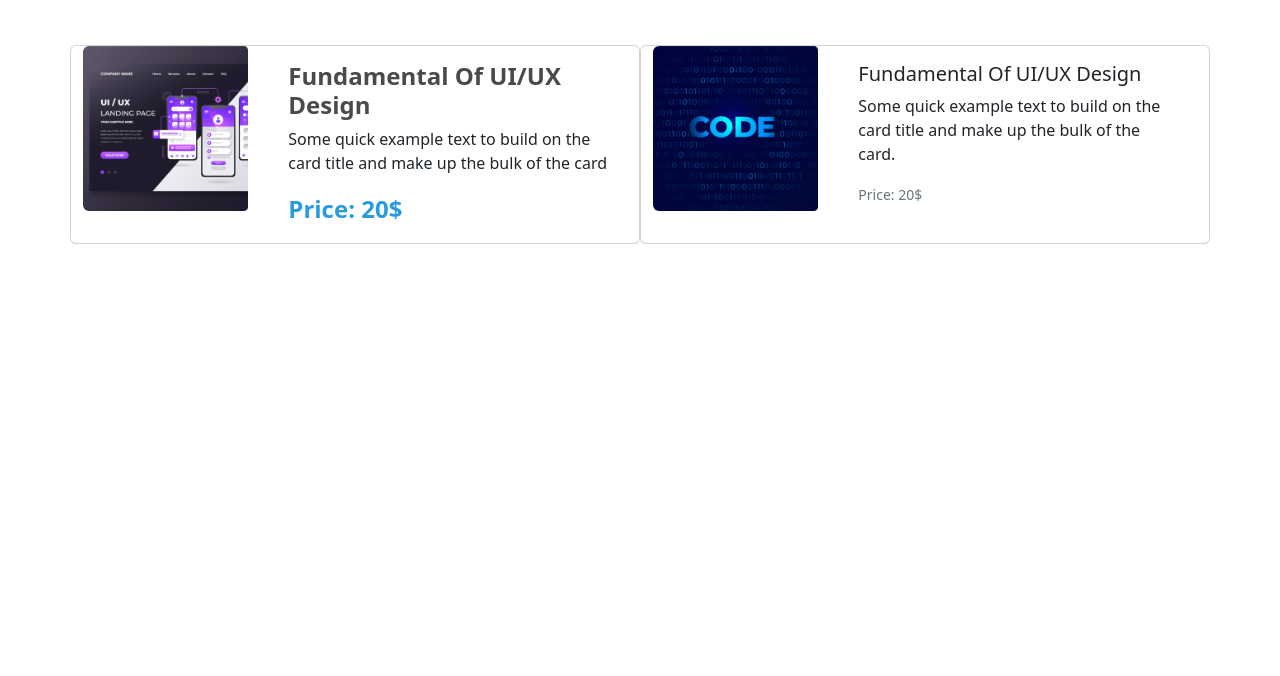
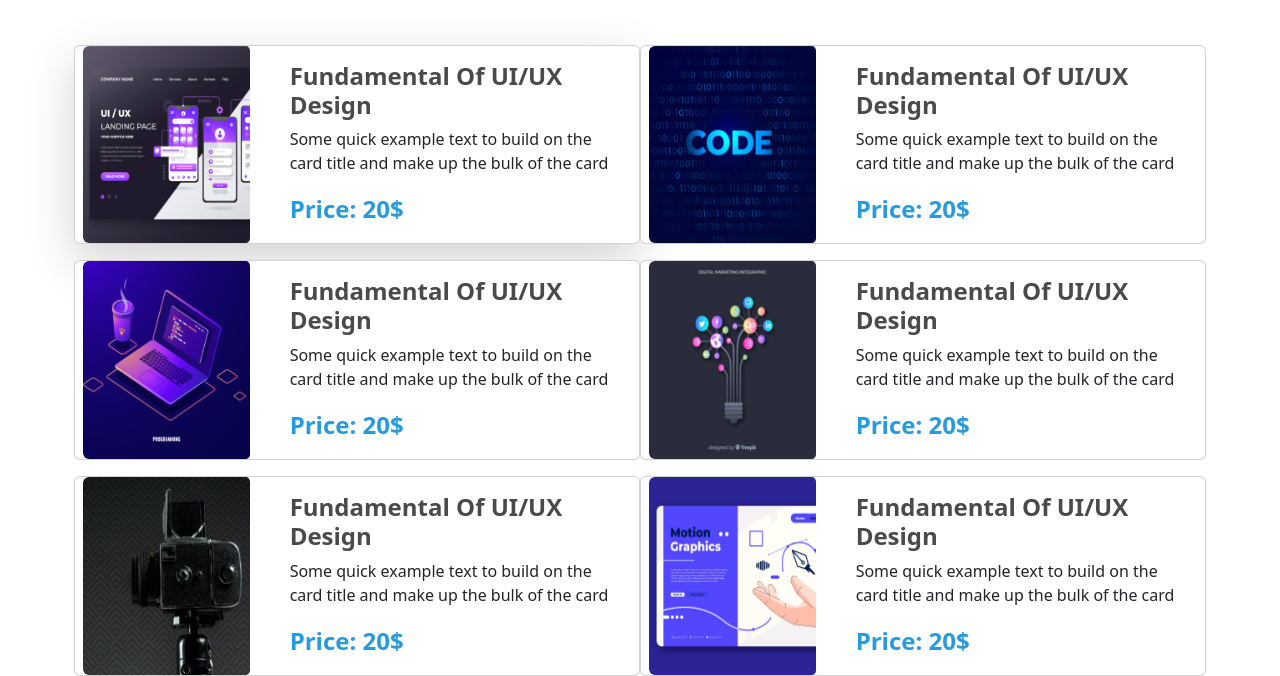
Before and after one commit to abuhanifornob/easy-learning-website-main, a plain HTML site: page index.html in a window 1280 px wide. Shown: the part 867-1543 px from the top of the page. Before the commit the page ends 1111 px from the top, so only its background shows below. Drawn offline with Linux system fonts and the light colour scheme.

Commit message:
Course Section Add

```diff
--- a/index.html
+++ b/index.html
@@ -106,18 +106,17 @@
         <section class="container">
             <div class="text-center my-5 d-flex justify-content-center">
                 <div class="w-50">
-                    <h1>Discover Our Popular Courses
+                    <h1 class="fw-bold">Discover Our Popular Courses
                     </h1>
                     <p>t is a long established fact that a reader will be distracted by the readable content of a page when looking at its layout.</p>
                 </div>
             </div>
             <div class="popular-cours">
-                <div>
-                    <div class="cards row">
-                        <div class="card col-lg-6 col-md-12">
+                <div class="cards row g-3 g-lg-3">
+                    <div class="card col-lg-6 col-md-12 shadow-lg">
                         <div class="row">
                             <div class="col-md-4 text-center">
-                                    <img src="images/course/course-1.png" class="img-fluid rounded-start w-100 " alt="...">
+                                <img src="images/course/course-1.png" class="img-fluid rounded-start h-100 w-100" alt="...">
                             </div>
                             <div class="col-md-8">
                                 <div class="card-body">
@@ -129,22 +128,76 @@
                         </div>
                     </div>
                     <div class="card col-lg-6 col-md-12">
-                            <div class="row ">
-                                <div class="col-md-4">
-                                    <img src="images/course/course-2.png" class="img-fluid rounded-start w-100" alt="...">
+                        <div class="row">
+                            <div class="col-md-4 text-center">
+                                <img src="images/course/course-2.png" class="img-fluid rounded-start h-100 w-100 " alt="...">
                             </div>
                             <div class="col-md-8">
                                 <div class="card-body">
-                                        <h5 class="card-title">Fundamental Of UI/UX Design</h5>
-                                        <p class="card-text">Some quick example text to build on the card title and make up the bulk of the card.</p>
-                                        <p class="card-text"><small class="text-muted">Price: 20$</small></p>
+                                    <h5 class="card-title title-color fw-bold fs-4 ">Fundamental Of UI/UX Design</h5>
+                                    <p class="card-text">Some quick example text to build on the card title and make up the bulk of the card</p>
+                                    <p class="card-text price-color fw-bold fs-4">Price: 20$</p>
+                                </div>
+                            </div>
+                        </div>
+                    </div>
+                    <div class="card col-lg-6 col-md-12">
+                        <div class="row">
+                            <div class="col-md-4 text-center">
+                                <img src="images/course/course-3.png" class="img-fluid rounded-start h-100 w-100 " alt="...">
+                            </div>
+                            <div class="col-md-8">
+                                <div class="card-body">
+                                    <h5 class="card-title title-color fw-bold fs-4 ">Fundamental Of UI/UX Design</h5>
+                                    <p class="card-text">Some quick example text to build on the card title and make up the bulk of the card</p>
+                                    <p class="card-text price-color fw-bold fs-4">Price: 20$</p>
+                                </div>
+                            </div>
+                        </div>
+                    </div>
+                    <div class="card col-lg-6 col-md-12">
+                        <div class="row">
+                            <div class="col-md-4 text-center">
+                                <img src="images/course/course-4.png" class="img-fluid rounded-start h-100 w-100 " alt="...">
+                            </div>
+                            <div class="col-md-8">
+                                <div class="card-body">
+                                    <h5 class="card-title title-color fw-bold fs-4 ">Fundamental Of UI/UX Design</h5>
+                                    <p class="card-text">Some quick example text to build on the card title and make up the bulk of the card</p>
+                                    <p class="card-text price-color fw-bold fs-4">Price: 20$</p>
+                                </div>
+                            </div>
+                        </div>
+                    </div>
+                    <div class="card col-lg-6 col-md-12">
+                        <div class="row">
+                            <div class="col-md-4 text-center">
+                                <img src="images/course/course-5.png" class="img-fluid rounded-start h-100 w-100 " alt="...">
+                            </div>
+                            <div class="col-md-8">
+                                <div class="card-body">
+                                    <h5 class="card-title title-color fw-bold fs-4 ">Fundamental Of UI/UX Design</h5>
+                                    <p class="card-text">Some quick example text to build on the card title and make up the bulk of the card</p>
+                                    <p class="card-text price-color fw-bold fs-4">Price: 20$</p>
+                                </div>
+                            </div>
+                        </div>
+                    </div>
+                    <div class="card col-lg-6 col-md-12">
+                        <div class="row">
+                            <div class="col-md-4 text-center">
+                                <img src="images/course/course-6.png" class="img-fluid rounded-start h-100 w-100 " alt="...">
+                            </div>
+                            <div class="col-md-8">
+                                <div class="card-body">
+                                    <h5 class="card-title title-color fw-bold fs-4 ">Fundamental Of UI/UX Design</h5>
+                                    <p class="card-text">Some quick example text to build on the card title and make up the bulk of the card</p>
+                                    <p class="card-text price-color fw-bold fs-4">Price: 20$</p>
                                 </div>
                             </div>
                         </div>
                     </div>
 
-
-                    </div>
                 </div>
             </div>
         </section>
```
Lines whose indentation alone changed are shown as unchanged.
